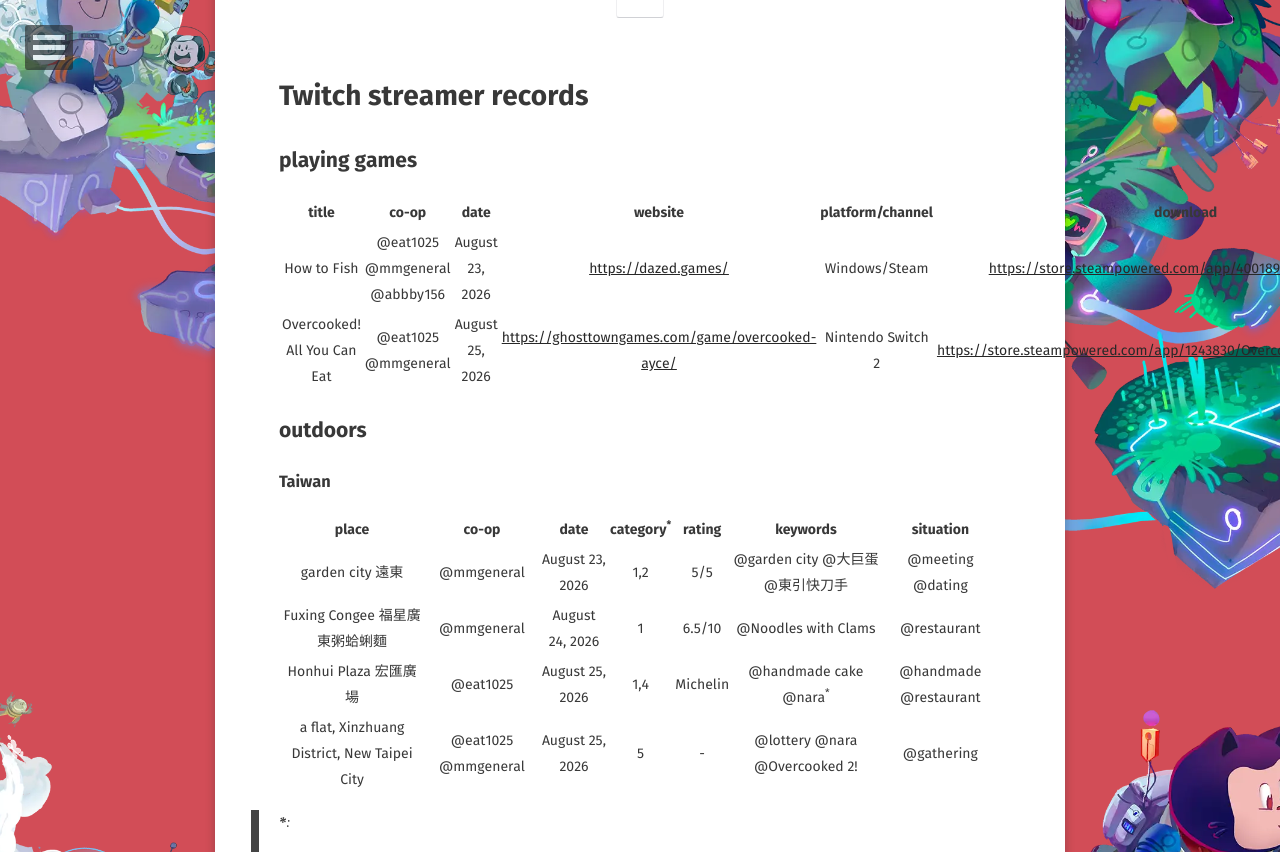
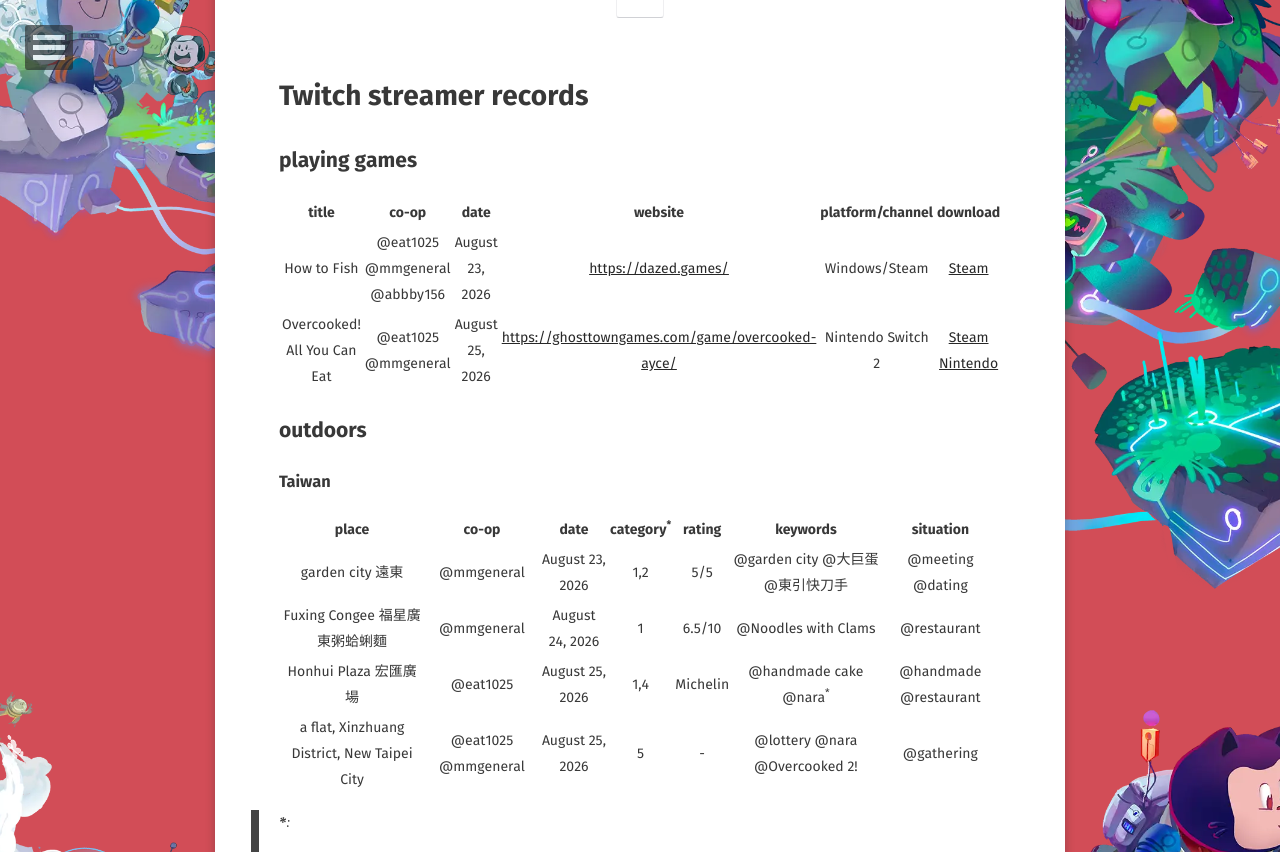
Before and after one commit to WebPavel/WebPavel.github.io, a Jekyll site: the page built from _posts/2026-08-23-Twitch-streamer-records.md, in a window 1280 px wide and 900 px high, scrolled down 300 px, cut to the strip 0-852 px from the top of the window. Built offline with Jekyll 4.4.1, drawn with Linux system fonts in a browser that asks for light colours; some web fonts are replaced; comment, search, counter and statistics services are not loaded.

Commit message:
feat: update information on multi-platform distribution of games played by streamers on Twitch

```diff
--- a/_posts/2026-08-23-Twitch-streamer-records.md
+++ b/_posts/2026-08-23-Twitch-streamer-records.md
@@ -11,10 +11,10 @@
 
 ## playing games
 
-|            title            |             co-op             |      date       |                      website                       | platform/channel  |                                 download                                 |
-|:---------------------------:|:-----------------------------:|:---------------:|:--------------------------------------------------:|:-----------------:|:------------------------------------------------------------------------:|
-|         How to Fish         | @eat1025 @mmgeneral @abbby156 | August 23, 2026 |               <https://dazed.games/>               |   Windows/Steam   |        <https://store.steampowered.com/app/4001890/How_to_Fish/>         |
-| Overcooked! All You Can Eat |      @eat1025 @mmgeneral      | August 25, 2026 | <https://ghosttowngames.com/game/overcooked-ayce/> | Nintendo Switch 2 | <https://store.steampowered.com/app/1243830/Overcooked_All_You_Can_Eat/> |
+|            title            |             co-op             |      date       |                      website                       | platform/channel  |                                                                                    download                                                                                    |
+|:---------------------------:|:-----------------------------:|:---------------:|:--------------------------------------------------:|:-----------------:|:------------------------------------------------------------------------------------------------------------------------------------------------------------------------------:|
+|         How to Fish         | @eat1025 @mmgeneral @abbby156 | August 23, 2026 |               <https://dazed.games/>               |   Windows/Steam   |                                                        [Steam](https://store.steampowered.com/app/4001890/How_to_Fish/)                                                        |
+| Overcooked! All You Can Eat |      @eat1025 @mmgeneral      | August 25, 2026 | <https://ghosttowngames.com/game/overcooked-ayce/> | Nintendo Switch 2 | [Steam](https://store.steampowered.com/app/1243830/Overcooked_All_You_Can_Eat/) <br> [Nintendo](https://www.nintendo.com/us/store/products/overcooked-all-you-can-eat-switch/) |
 
 ## outdoors
 
```
